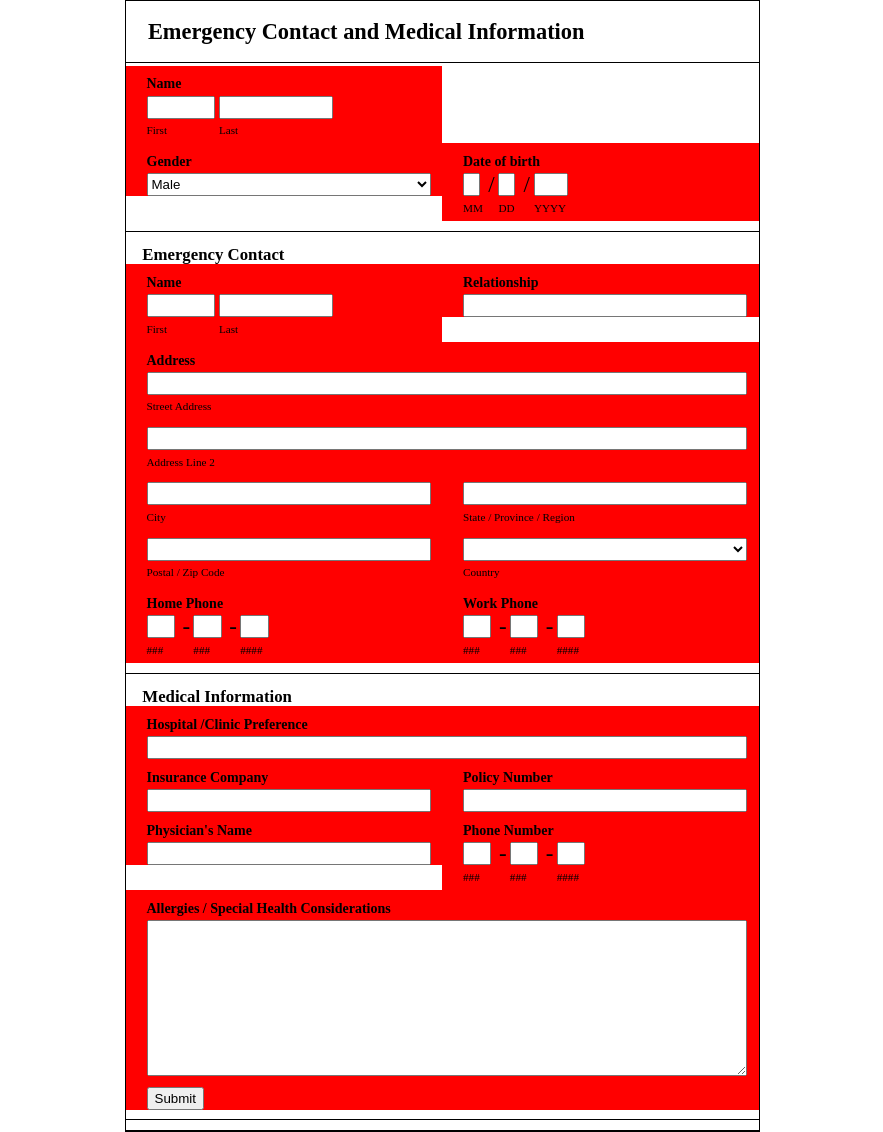
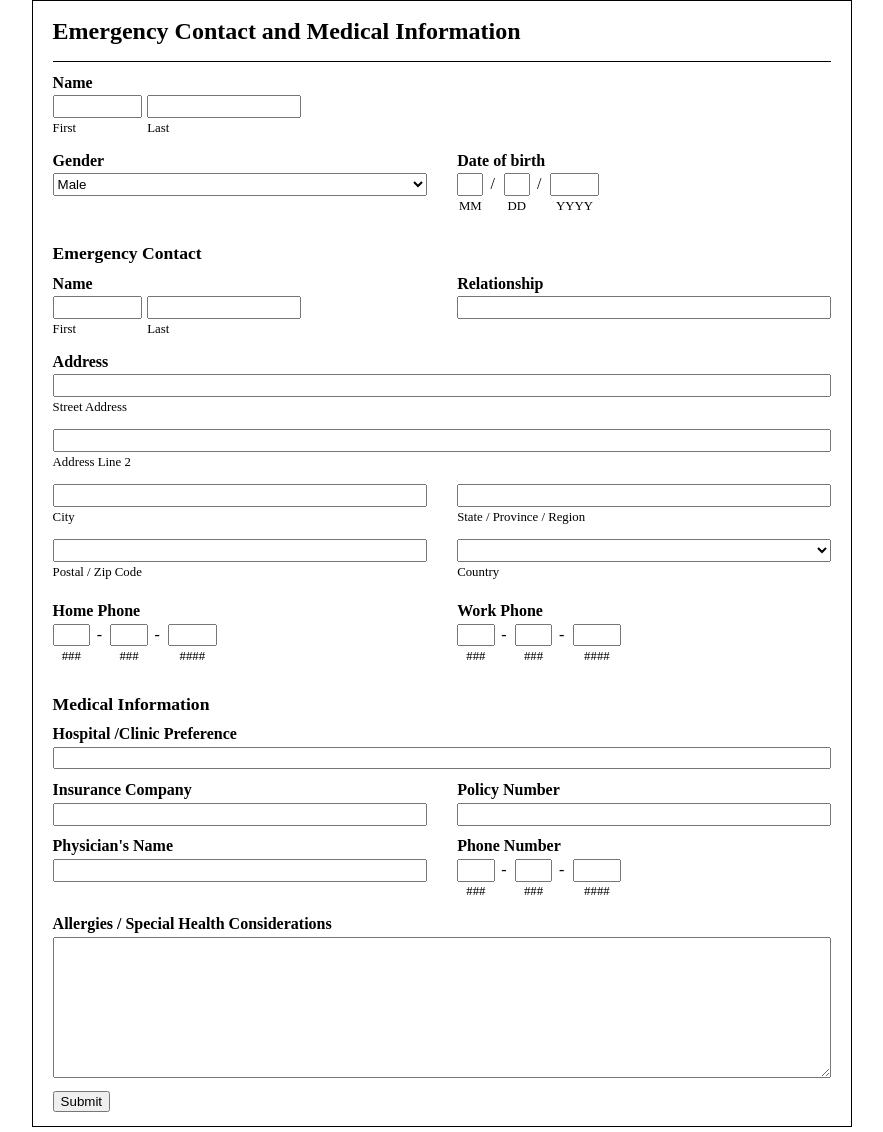
Before and after one commit to dnllromao/projet-7-composants-de-design, a PHP site: page / in a window 1280 px wide. Shown: the whole page, without its empty margins (198-1081 px from the left). Run offline with PHP 8.4, Linux system fonts and the light colour scheme; lists and menus that the app fills with data are empty.

Commit message:
A ltt bit better

```diff
--- a/assets/css/theme.css
+++ b/assets/css/theme.css
@@ -35,85 +35,98 @@ table {
   border-collapse: collapse;
   border-spacing: 0; }
 
-* {
+h3 {
+  font-size: 1.5em;
+  margin: 0.75em 0; }
+
+h4 {
+  font-size: 1.1em;
+  margin-top: 0.8em; }
+
+h3, h4 {
+  font-weight: bold; }
+
+.container {
+  padding: 0 1.2em;
   box-sizing: border-box; }
-
-.row {
-  border-bottom: 1px solid black;
-  padding-top: 0.2em;
-  padding-bottom: 0.7em; }
-  .row:after {
+  .container .group {
+    padding-bottom: 0.85em; }
+  .container .row {
+    margin-left: -1.9em; }
+    .container .row:after {
       content: '';
       display: block;
       clear: both; }
+  .container div[class^="col"] {
+    float: left;
+    box-sizing: border-box;
+    margin-left: 1.9em; }
+  .container .col-full {
+    width: calc(100% - 1.9em); }
+  .container .col-50 {
+    width: calc((100% - 1.9em * 2) / 2 ); }
+    .container .col-50.single {
+      margin-right: calc((100% - 1.9em * 2) / 2 ); }
+  .container .col-33 {
+    width: calc((100% - 1.9em * 3) / 3 ); }
+    .container .col-33.single {
+      margin-right: calc((100% - 1.9em * 3) / 3 ); }
 
-div[class^="col"] {
-  float: left;
-  padding-top: 0.55em;
-  padding-left: 1.5em;
-  /* margin-right: 0.4em; */
-  background: red;
-  padding-right: 0.8em; }
-
-.col-full {
-  width: 100%;
-  clear: both;
-  float: none;
-  padding-right: 0.8em; }
-
-.col-50 {
-  width: calc(100% / 2 ); }
-
-.form-wrap {
+form {
   width: 64%;
-  width: 635px;
   margin: 0 auto;
   border: 1px solid black;
-  font-size: 14px; }
-
-form h3 {
-  font-size: 1.6em;
-  font-weight: bold;
-  margin-top: 0.75em;
-  margin-bottom: 0.4em;
-  padding-left: 1em; }
-form h4 {
-  padding-left: 1em;
-  font-size: 1.2em;
-  margin-top: 0.75em;
-  font-weight: bold; }
+  font-size: 1rem; }
+  form .title {
+    border-bottom: 1px solid black; }
+  form .group {
+    @extends .title; }
+    form .group:last-child {
+      border-bottom: none; }
   form input, form select, form textarea {
-  width: 100%; }
+    width: 100%;
+    box-sizing: border-box;
+    margin-top: 0.8em; }
   form input[type="submit"] {
     width: auto; }
-form input, form select {
-  height: 23px; }
-form div[class^="col"].single {
-  margin-right: 50%; }
-form .input-group div[class^="col"] {
-  padding: 0;
-  margin-right: 0.3em; }
-form .input-group .col-50 {
-  width: 40%; }
-form .input-group .col-25 {
-  width: 24%; }
-form .input-group .col-12 {
-  width: 12%; }
-form .input-group .col-10 {
-  width: 10%; }
-form .input-group .col-8 {
-  width: 6%; }
-form .input-group .character {
-  float: left;
-  font-size: 23px;
-  width: 5%;
-  text-align: center; }
+  form input, form select, form .divider {
+    line-height: 1.25em; }
+  form select {
+    height: 1.7em; }
   form label {
     display: block;
     font-weight: bold;
-  margin: 0.3em 0; }
+    margin-top: 0.8em; }
+    form label ~ input, form label ~ select, form label ~ textarea {
+      margin-top: 0.35em; }
   form p {
     font-size: 0.8em;
-  margin: 0.6em 0; }
+    margin: 0.3em 0 0.4em; }
+  form .input-group input {
+    margin-top: 0.35em; }
+  form .input-group div[class^="col"] {
+    margin-left: 0;
+    margin-right: 0.3em; }
+  form .input-group .col-41 {
+    width: 41%; }
+  form .input-group .col-24 {
+    width: 24%; }
+  form .input-group .col-13 {
+    width: 13%; }
+  form .input-group .col-10 {
+    width: 10%; }
+  form .input-group .col-7 {
+    width: 7%; }
+  form .input-group .divider {
+    float: left;
+    width: 5%;
+    margin-top: 0.35em;
+    margin-right: 0.1em; }
+  form .input-group.complex div[class^="col"] {
+    margin-right: 0; }
+  form .input-group.complex p, form .input-group.complex .divider {
+    text-align: center; }
+  form .input-group.lower {
+    margin-top: 0.4em; }
 
 /*# sourceMappingURL=theme.css.map */
--- /dev/null
+++ b/assets/sass/mixin.scss
@@ -0,0 +1,34 @@
+// Grid
+@mixin grid ($padding-horizontal, $padding-vertical, $gutter, $divisions) {
+	padding: 0 $padding-horizontal;
+	box-sizing: border-box;
+	.group {
+		padding-bottom: $padding-vertical;
+	}
+	.row {
+		margin-left: -#{$gutter};
+		&:after {
+		content: '';
+		display: block;
+		clear: both;
+		}
+	}
+	div[class^="col"] {
+		float: left;
+		box-sizing: border-box;
+		margin-left: $gutter;
+	}
+	.col-full {
+		width: calc(100% - #{$gutter});
+	}
+
+	$maxwidth: 100;
+	@for $i from 2 through $divisions {
+		.col-#{round($maxwidth / $i) } {
+			width: calc((100% - #{$gutter} * #{$i}) / #{$i} );
+			&.single {
+				margin-right: calc((100% - #{$gutter} * #{$i}) / #{$i} );
+			}
+		}
+	}
+}
--- a/assets/sass/theme.scss
+++ b/assets/sass/theme.scss
@@ -1,131 +1,127 @@
+// Reset
 @import '_reset.scss';
 
 
 // Variables
+$default-font-size: 1rem;
+$headings-3: 1.5em;
+$headings-4: 1.1em;
 
-$padding: 1em;
-$inputbreakspace: 7px;
-
-* {
-	box-sizing: border-box;
+// Global settings
+h3 {
+	font-size: $headings-3;
+	margin: 0.75em 0;
 }
 
-// Pseudo grid , do I neeed this shift
-
-.row {
-	border-bottom: 1px solid black;
-	padding-top: 0.2em;
-	padding-bottom: 0.7em;
-	&:after {
-	content: '';
-	display: block;
-	clear: both;
-	}
+h4 {
+	font-size: $headings-4;
+	margin-top: 0.8em;
+}
+h3, h4 {
+	font-weight: bold;
 }
 
-div[class^="col"] {
-	float: left;
-	padding-top: 0.55em;
-	padding-left:1.5em;
-	/* margin-right: 0.4em; */
-	background: red;
-	padding-right: 0.8em;
-}
+// Grid
+@import 'mixin.scss';
 
-.col-full {
-	width: 100%;
-	clear: both;
-	float: none;
-	padding-right: 0.8em;
-}
-.col-50 {
-	width: calc(100% / 2 );
+$padding-horizontal: 1.2em;
+$padding-vertical: 0.85em;
+$divisions: 3;
+$gutter: 1.9em;
+
+.container {
+	@include grid($padding-horizontal, $padding-vertical, $gutter, $divisions);
 }
 
 
-
-.form-wrap {
+form {
 	width: 64%;
-	width: 635px;
 	margin: 0 auto;
 	border: 1px solid black;
-	font-size: 14px;
-}
+	font-size: $default-font-size;
 
-form {
-
-
-	h3 {
-		font-size: 1.6em;
-		font-weight: bold;
-		margin-top: 0.75em;
-		margin-bottom: 0.4em;
-		padding-left: 1em;
+	.title{
+		border-bottom: 1px solid black;
 	}
 
-	h4 {
-		padding-left: 1em;
-		font-size: 1.2em;
-		margin-top: 0.75em;
-		font-weight: bold;
+	.group {
+		@extends .title;
+		&:last-child {
+			border-bottom: none;
+		};
 	}
 
 	input, select, textarea {
 		width: 100%;
+		box-sizing: border-box;
+		margin-top: 0.8em;
 	}
 
 	input[type="submit"] {
 		width: auto;
 	}
 
-	input, select {
-		height: 23px;
+	input, select, .divider {
+		line-height: 1.25em;
 	}
 
-	div[class^="col"].single {
-		margin-right: 50%;
+	select {
+		height: 1.7em;
+	}
+
+	label {
+		display: block;
+		font-weight: bold;
+		margin-top: 0.8em;
+		&~input, &~select, &~textarea{
+			margin-top: 0.35em;
+		}
+	}
+
+	p {
+		font-size: 0.8em;
+		margin: 0.3em 0 0.4em;
 	}
 
 	.input-group {
+
+		input {
+			margin-top: 0.35em;
+		}
+
 		div[class^="col"] {
-			padding: 0;
+			margin-left: 0;
 			margin-right: 0.3em;
 		}
 
-		.col-50 {
-			width: 40%;
+		@each $width in 41, 24, 13, 10, 7 {
+			.col-#{$width} {
+				width: percentage($width / 100);
+			}
 		}
-		.col-25 {
-			width: 24%;
+
+		.divider {
+			float: left;
+			width: 5%;
+			margin-top: 0.35em;
+			margin-right: 0.1em;
 		}
-		.col-12 {
-			width: 12%;
+
+
+
+		&.complex {
+			div[class^="col"] {
+				margin-right: 0;
+			}
+			p, .divider {
+				text-align: center;
+			}
 		}
-		.col-10 {
-			width:10%;
-		}
-		.col-8 {
-			width: 6%;
-		}
-		.character {
-			float: left;
-			font-size: 23px;
-			width: 5%;
-			text-align: center;
+
+		&.lower {
+			margin-top: 0.4em;
 		}
 
 	}
 
-
-	label {
-		display: block;
-		font-weight: bold;
-		margin: 0.3em 0;
-	}
-
-	p {
-		font-size: 0.8em;
-		margin: 0.6em 0;
-	}
-
 }
--- a/modules/00-form-medical-information.php
+++ b/modules/00-form-medical-information.php
@@ -1,17 +1,17 @@
-<div class="form-wrap">
-	<form>
-		<div class="row">
+<form class="container">
+	<div class="title">
 		<h3>Emergency Contact and Medical Information</h3>
 	</div>
 
+	<div class="group">
 		<div class="row">
 			<div class="col-50 input-group single">
 				<label>Name</label>
-				<div class="col-25">
+				<div class="col-24">
 					<input type="text">
 					<p>First</p>
 				</div>
-				<div class="col-50">
+				<div class="col-41">
 					<input type="text">
 					<p>Last</p>
 				</div>
@@ -22,34 +22,36 @@
 					<option>Male</option>
 				</select>
 			</div>
-			<div class="col-50 input-group">
+			<div class="col-50 input-group complex">
 				<label>Date of birth</label>
-				<div class="col-8">
+				<div class="col-7">
 					<input type="text" maxlength="2">
 					<p>MM</p>
 				</div>
-				<div class="character">/</div>
-				<div class="col-8">
+				<div class="divider">/</div>
+				<div class="col-7">
 					<input type="text" maxlength="2">
 					<p>DD</p>
 				</div>
-				<div class="character">/</div>
-				<div class="col-12">
+				<div class="divider">/</div>
+				<div class="col-13">
 					<input type="text" maxlength="4">
 					<p>YYYY</p>
 				</div>
 			</div>
 		</div>
+	</div>
 
+	<div class="group">
+		<h4>Emergency Contact</h4>
 		<div class="row">
-			<h4>Emergency Contact</h4>
 			<div class="col-50 input-group">
 				<label>Name</label>
-				<div class="col-25">
+				<div class="col-24">
 					<input type="text">
 					<p>First</p>
 				</div>
-				<div class="col-50">
+				<div class="col-41">
 					<input type="text">
 					<p>Last</p>
 				</div>
@@ -83,46 +85,47 @@
 				<select></select>
 				<p>Country</p>
 			</div>
-			<div class="col-50 input-group">
+			<div class="col-50 input-group complex lower">
 				<label>Home Phone</label>
 				<div class="col-10">
 					<input type="text" maxlength="3">
 					<p>###</p>
 				</div>
-				<span class="character">-</span>
+				<span class="divider">-</span>
 				<div class="col-10">
 					<input type="text" maxlength="3">
 					<p>###</p>
 				</div>
-				<span class="character">-</span>
-				<div class="col-10">
+				<span class="divider">-</span>
+				<div class="col-13">
 					<input type="text" maxlength="4">
 					<p>####</p>
 				</div>
 			</div>
-			<div class="col-50 input-group">
+			<div class="col-50 input-group complex lower">
 				<label>Work Phone</label>
 				<div class="col-10">
 					<input type="text" maxlength="3">
 					<p>###</p>
 				</div>
-				<span class="character">-</span>
+				<span class="divider">-</span>
 				<div class="col-10">
 					<input type="text" maxlength="3">
 					<p>###</p>
 				</div>
-				<span class="character">-</span>
-				<div class="col-10">
+				<span class="divider">-</span>
+				<div class="col-13">
 					<input type="text" maxlength="4">
 					<p>####</p>
 				</div>
 			</div>
 		</div>
+	</div>
 
+	<div class="group">
+		<h4>Medical Information</h4>
+		<div class="row">
 
-
-		<div class="row">
-			<h4>Medical Information</h4>
 			<div class="col-full">
 				<label>Hospital /Clinic Preference</label>
 				<input type="text">
@@ -139,32 +142,30 @@
 				<label>Physician's Name</label>
 				<input type="text">
 			</div>
-			<div class="col-50 input-group">
+			<div class="col-50 input-group complex">
 				<label>Phone Number</label>
 				<div class="col-10">
 					<input type="text" maxlength="3">
 					<p>###</p>
 				</div>
-				<span class="character">-</span>
+				<span class="divider">-</span>
 				<div class="col-10">
 					<input type="text" maxlength="3">
 					<p>###</p>
 				</div>
-				<span class="character">-</span>
-				<div class="col-10">
+				<span class="divider">-</span>
+				<div class="col-13">
 					<input type="text" maxlength="4">
 					<p>####</p>
 				</div>
 			</div>
 			<div class="col-full">
 				<label>Allergies / Special Health Considerations</label>
-				<textarea cols="30" rows="10"></textarea>
+				<textarea cols="30" rows="9"></textarea>
 			</div>
-			<div class="row">
 			<div class="col-full">
 				<input type="submit">
 			</div>
 		</div>
 	</div>
 </form>
-</div>
--- a/test.php
+++ /dev/null
@@ -1,4 +0,0 @@
-<?php
-	echo 'php';
-?>
-<p>Ora bolas</p>
```
Also changed, not shown: 2 other files. Lines whose indentation alone changed are shown as unchanged.
